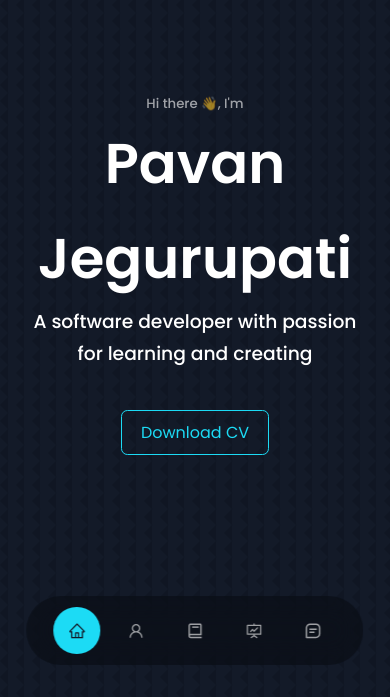
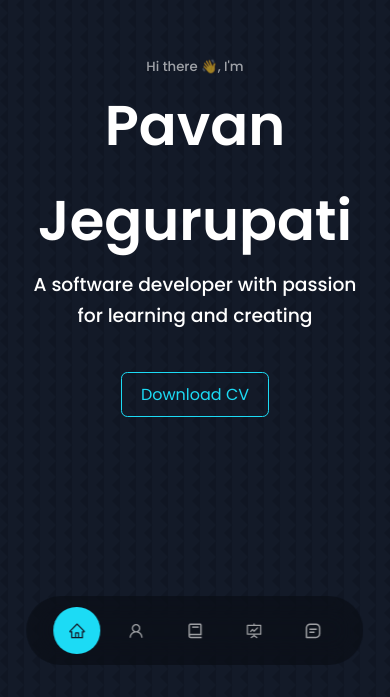
Before and after one commit to pjrepo/portfolio, a React (Create React App) app: page / in a window 390 px wide. Shown: the part 147-844 px from the top of the page. Built offline with nearby package versions, Linux system fonts and the light colour scheme.

Commit message:
chore: vh changes

```diff
--- a/src/components/experience/Experience.css
+++ b/src/components/experience/Experience.css
@@ -12,11 +12,11 @@
   border: 1px solid transparent;
 }
 
-.experience__container > div:hover {
+/* .experience__container > div:hover {
   background: transparent;
   background-color: var(--color-primary-variant);
   cursor: default;
-}
+} */
 
 .experience__container > div h3 {
   text-align: center;
@@ -48,8 +48,8 @@
 .skill__level:hover {
   background: transparent;
   background-color: var(--color-primary-variant);
-  padding-left: 10px;
-  padding-right: 10px;
+  /* padding-left: 10px;
+  padding-right: 10px; */
   border-radius: 5px;
   cursor: default;
 }
--- a/src/components/header/Header.css
+++ b/src/components/header/Header.css
@@ -1,6 +1,6 @@
 header {
   height: 100vh;
-  padding-top: 15rem;
+  padding-top: 30vh;
   overflow: hidden;
   align-items: center;
   place-items: center;
@@ -50,6 +50,7 @@ header {
 @media screen and (max-width: 1024px) {
   header {
     height: 68vh;
+    padding-top: 24vh;
   }
 }
 
```
